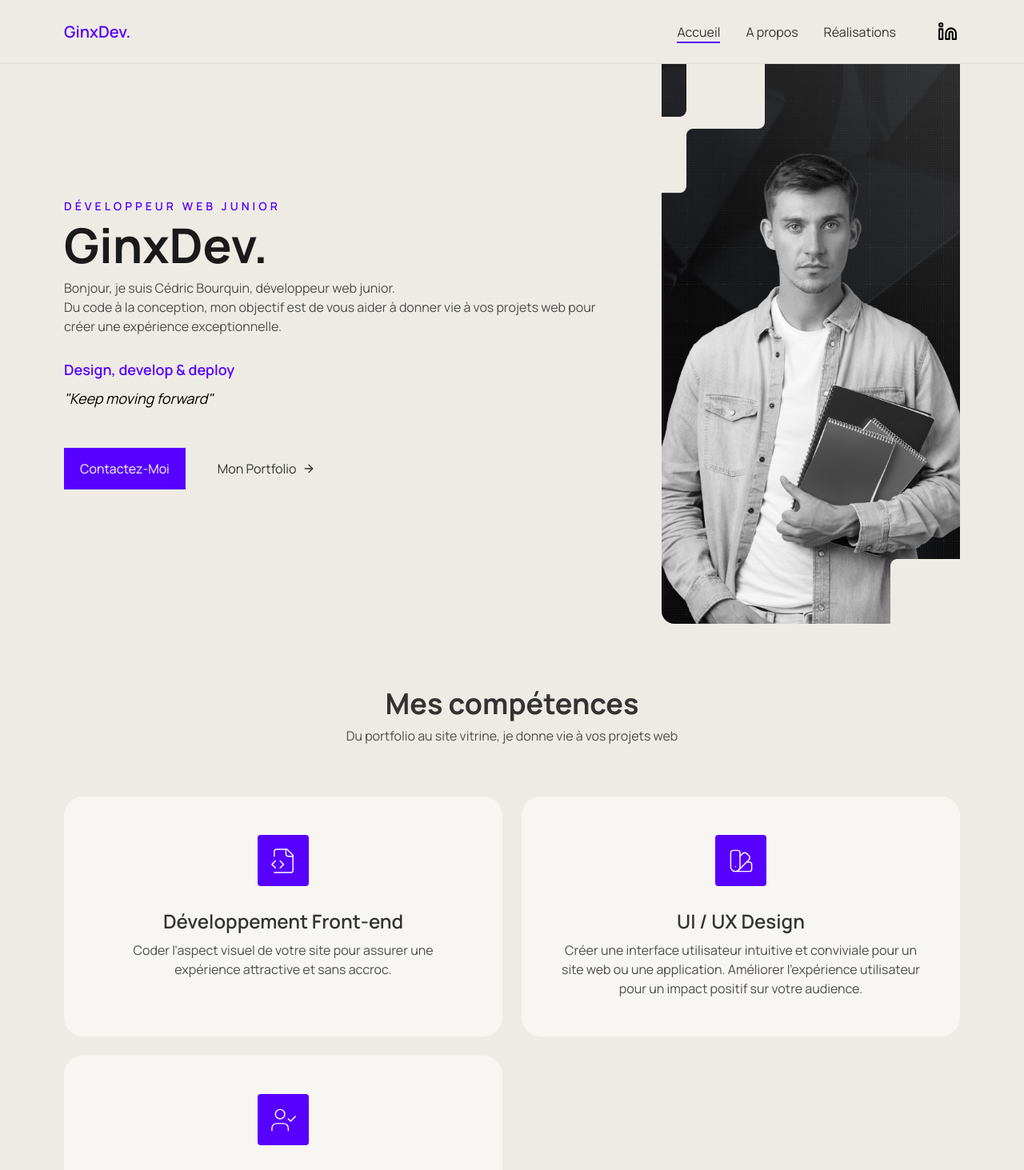
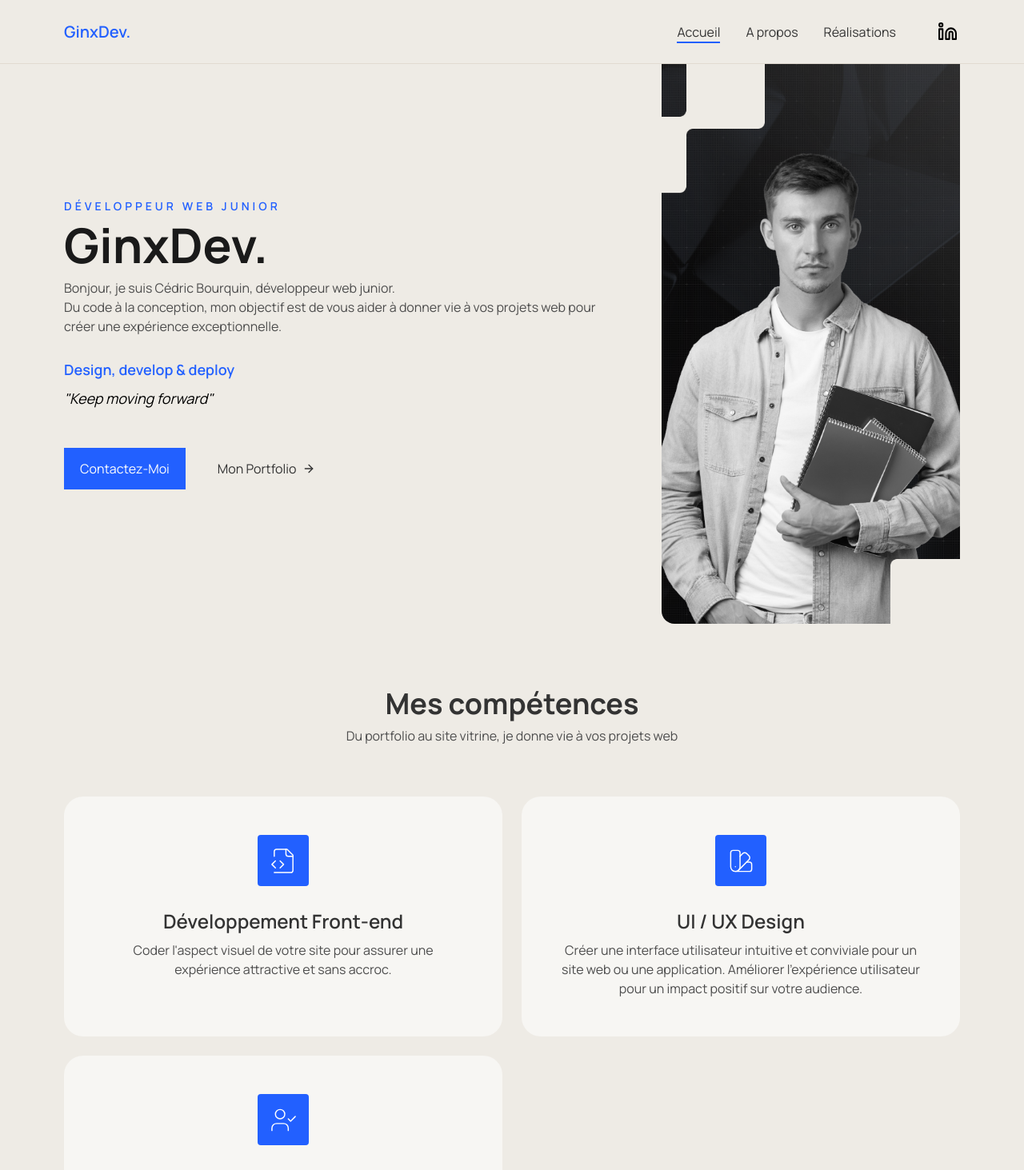
Before and after one commit to ginx836/My-Portfolio, a Next.js app: page / in a window 1280 px wide. Shown: the top 1463 px of the page at 80% size. Built offline with nearby package versions, Linux system fonts and the light colour scheme.

Commit message:
Update theme color and global style

```diff
--- a/app/(root)/(home)/page.tsx
+++ b/app/(root)/(home)/page.tsx
@@ -22,7 +22,7 @@ const page = () => {
         <div className="tablet:w-2/3 mt-10 tablet:mt-0">
           <div className="flex flex-col gap-3 items-center tablet:items-start max-w-2xl text-center tablet:text-left">
             <div className="flex flex-col">
-              <p className="text-sm uppercase font-semibold mb-2 text-purple tracking-[4px] w-max">
+              <p className="text-sm uppercase font-semibold mb-2 text-blue tracking-[4px] w-max">
                 Développeur Web Junior
               </p>
               <h1 className="text-grey">GinxDev.</h1>
@@ -35,7 +35,7 @@ const page = () => {
               <br />
             </p>
             <div className="py-2">
-              <p className="py-2 text-lg font-semibold text-purple">
+              <p className="py-2 text-lg font-semibold text-blue">
                 Design, develop & deploy
               </p>
               <p className="text-lg italic">"Keep moving forward"</p>
@@ -75,7 +75,7 @@ const page = () => {
         <div className="grid grid-cols-[repeat(auto-fit,minmax(300px,1fr))] tablet:grid-cols-[repeat(auto-fit,minmax(400px,1fr))] gap-3 tablet:gap-6">
           {skills.map((skill, index) => (
             <div key={index} className="box flex flex-col items-center gap-5">
-              <div className="w-16 h-16 rounded bg-purple flex items-center justify-center flex-shrink-0 mb-2">
+              <div className="w-16 h-16 rounded bg-blue flex items-center justify-center flex-shrink-0 mb-2">
                 <Image
                   src={skill.icon}
                   alt={skill.name}
--- a/app/(root)/about/page.tsx
+++ b/app/(root)/about/page.tsx
@@ -43,7 +43,7 @@ function page() {
         </div>
       </section>
       <section className="max-width section-padding">
-        <h2 className="text-grey-700 text-center pb-5 max-tablet:text-xl">
+        <h2 className="text-blue text-center pb-5 max-tablet:text-xl">
           "La seule façon de faire du bon travail est d'aimer ce que vous
           faites" - Steve Jobs
         </h2>
--- a/app/(root)/portfolio/page.tsx
+++ b/app/(root)/portfolio/page.tsx
@@ -9,24 +9,33 @@ export const metadata: Metadata = {
 };
 
 const page = ({ params }: any) => {
-
   const { id } = params;
-   const project = projects.find((project) => project.id === parseInt(id));
+  const project = projects.find((project) => project.id === parseInt(id));
 
   return (
     <>
       <section className="max-width section-padding">
         <div className="box text-center flex items-center flex-col gap-3">
-          <div className="w-16 h-16 rounded bg-purple flex items-center justify-center flex-shrink-0 mb-5">
-            <Image src={"/icons/folder.svg"} alt="icon" width={35} height={35} />
+          <div className="w-16 h-16 rounded bg-blue flex items-center justify-center flex-shrink-0 mb-5">
+            <Image
+              src={"/icons/folder.svg"}
+              alt="icon"
+              width={35}
+              height={35}
+            />
           </div>
           <h2 className="text-grey-700">Mes réalisations</h2>
-          <p className="text-grey-600">Vous trouverez ici l'ensemble de mes projets, y compris mes projets de formation.<br/>Venez découvrir mon univers au travers de mes réalisations personnelles.</p>
+          <p className="text-grey-600">
+            Vous trouverez ici l'ensemble de mes projets, y compris mes projets
+            de formation.
+            <br />
+            Venez découvrir mon univers au travers de mes réalisations
+            personnelles.
+          </p>
         </div>
       </section>
 
       <PortfolioSection data={projects} title="Projets Openclassrooms" />
-
     </>
   );
 };
--- a/app/globals.css
+++ b/app/globals.css
@@ -40,7 +40,7 @@
   }
 
   .navlinks {
-    @apply py-3 text-grey-700 hover:text-purple transition-colors relative block after:block after:absolute after:left-0 after:h-0.5 after:bg-purple after:w-full after:scale-x-0 after:hover:scale-x-100 after:transition after:duration-300 after:origin-right after:hover:origin-left;
+    @apply py-3 text-grey-700 hover:text-blue transition-colors relative block after:block after:absolute after:left-0 after:h-0.5 after:bg-blue after:w-full after:scale-x-0 after:hover:scale-x-100 after:transition after:duration-300 after:origin-right after:hover:origin-left;
   }
 }
 
@@ -62,7 +62,7 @@
   }
 
   .btn-primary {
-    @apply text-peach-100 bg-purple;
+    @apply text-peach-100 bg-blue;
   }
 
   input,
--- a/components/Contact.tsx
+++ b/components/Contact.tsx
@@ -68,7 +68,7 @@ const Contact = () => {
     <>
       <section className="max-width section-padding" id="contact">
         <div className="box text-center flex items-center flex-col gap-3">
-          <div className="w-16 h-16 rounded bg-purple flex items-center justify-center flex-shrink-0 mb-5">
+          <div className="w-16 h-16 rounded bg-blue flex items-center justify-center flex-shrink-0 mb-5">
             <Image src={"/icons/mail.svg"} alt="icon" width={35} height={35} />
           </div>
           <h2 className="text-grey-700">On reste en contact ?</h2>
@@ -153,10 +153,10 @@ const Contact = () => {
               </button>
 
               {isSubmitting && (
-                <p className="text-purple font-bold">Envoi en cours...</p>
+                <p className="text-blue font-bold">Envoi en cours...</p>
               )}
               {isEmailSent && (
-                <p className="text-purple font-bold">
+                <p className="text-blue font-bold">
                   Votre message a bien été envoyé !
                 </p>
               )}
--- a/components/Header.tsx
+++ b/components/Header.tsx
@@ -10,7 +10,7 @@ const Header = () => {
   return (
     <header className="flex items-center justify-between h-20 max-width border-b border-peach">
       <Link href="/" aria-label="Accueil">
-        <h5 className="text-purple text-xl font-semibold">GinxDev.</h5>
+        <h5 className="text-blue text-xl font-semibold">GinxDev.</h5>
       </Link>
       <nav className="flex items-center gap-12 max-tablet:hidden">
         <ul className="flex items-center gap-8">
@@ -28,12 +28,7 @@ const Header = () => {
               key={index}
               className="w-8 h-8 flex items-center justify-center rounded"
             >
-              <Image
-                src={link.icon}
-                alt="icon"
-                width={25}
-                height={25}
-              />
+              <Image src={link.icon} alt="icon" width={25} height={25} />
             </a>
           ))}
         </div>
--- a/components/MobileMenu.tsx
+++ b/components/MobileMenu.tsx
@@ -18,7 +18,7 @@ const MobileMenu = () => {
     <div className="tablet:hidden">
       {/* toggle button */}
       <button
-        className="text-grey-700 hover:text-purple transition-colors"
+        className="text-grey-700 hover:text-blue transition-colors"
         onClick={toggleMenu}
         aria-label="Menu"
       >
@@ -32,10 +32,10 @@ const MobileMenu = () => {
       >
         <div className="flex w-full items-center justify-between h-20 max-width border-b border-peach">
           <Link href={"/"} aria-label="Accueil">
-            <h5 className="text-purple text-xl font-semibold">GinxDev.</h5>
+            <h5 className="text-blue text-xl font-semibold">GinxDev.</h5>
           </Link>
           <button
-            className="text-grey-700 hover:text-purple transition-colors"
+            className="text-grey-700 hover:text-blue transition-colors"
             onClick={toggleMenu}
             aria-label="Fermer le menu"
           >
@@ -63,7 +63,7 @@ const MobileMenu = () => {
             <a
               href={link.url}
               key={index}
-              className="text-grey-700 hover:text-purple transition-colors"
+              className="text-grey-700 hover:text-blue transition-colors"
             >
               {link.label}
             </a>
--- a/components/ScrollToTop.tsx
+++ b/components/ScrollToTop.tsx
@@ -1,5 +1,5 @@
 // ScrollToTop.tsx
-"use client"
+"use client";
 
 import { useState, useEffect } from "react";
 import { motion } from "framer-motion";
@@ -32,7 +32,7 @@ export default function ScrollToTop() {
       }}
     >
       <button
-        className="bg-purple border-purple p-3 text-white rounded-lg"
+        className="bg-blue border-purple p-3 text-white rounded-lg"
         onClick={() => window.scrollTo({ top: 0, behavior: "smooth" })}
         aria-label="Scroll To Top"
       >
```
Also changed, not shown: app/(root)/portfolio/[id]/page.tsx (+5 -5 lines).
